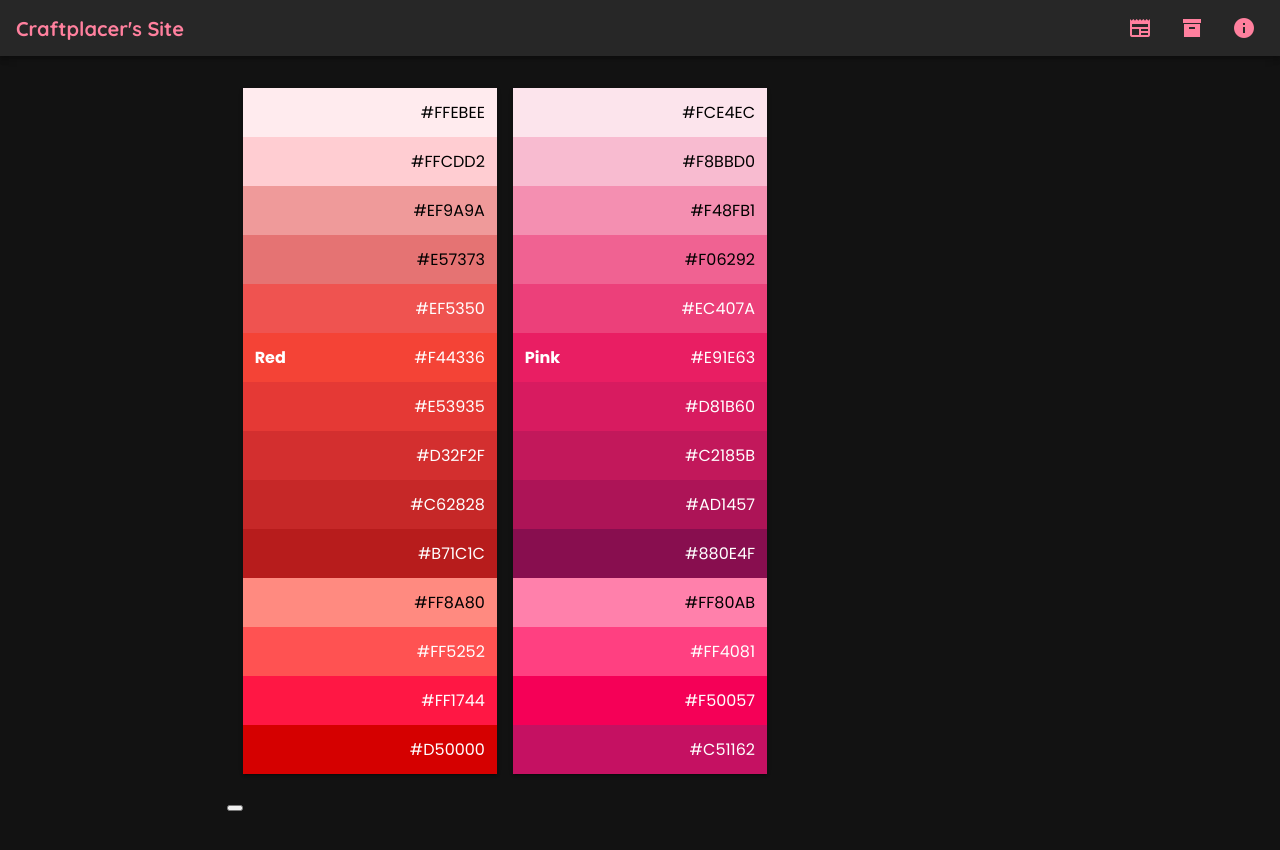
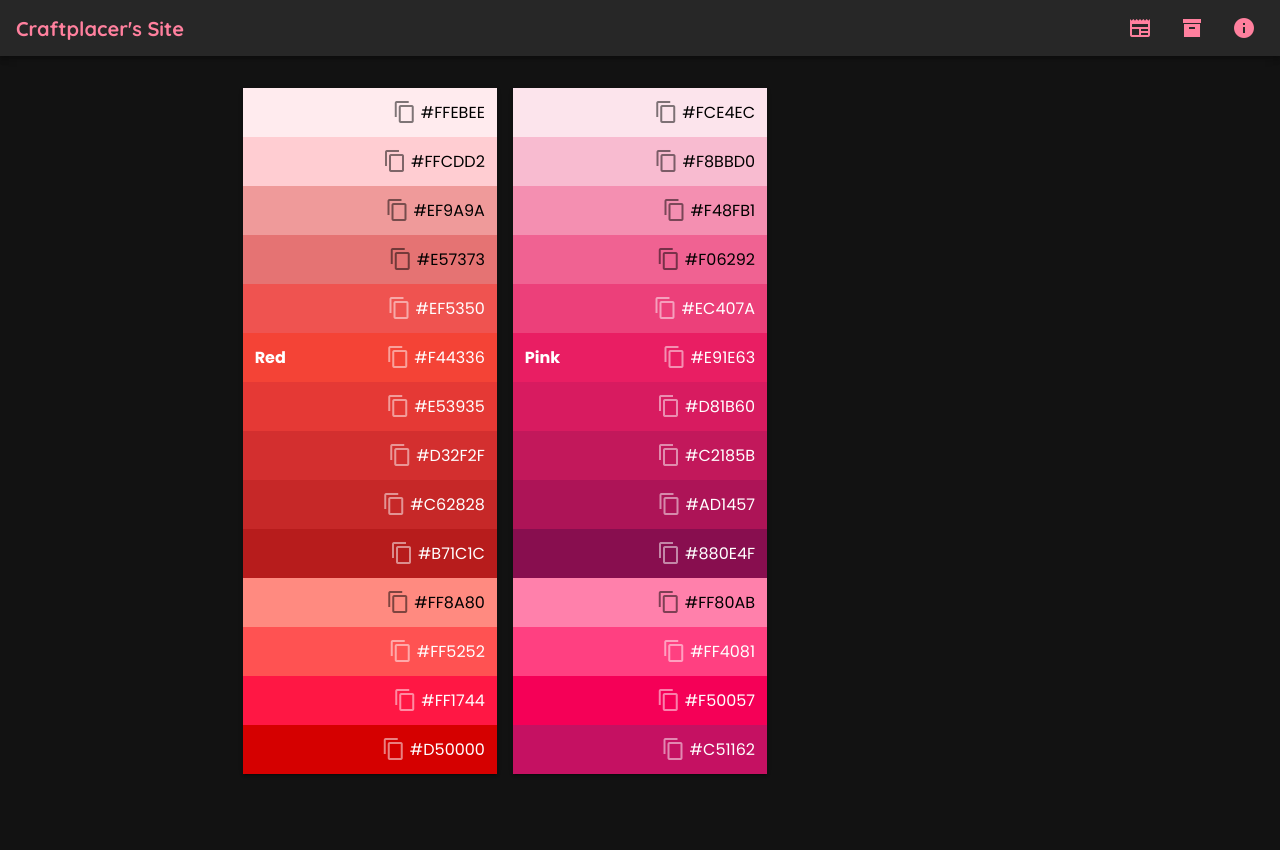
Before and after one commit to Craftplacer/craftplacer.github.io, a Jekyll site: the page built from palettes/material.html, in a window 1280 px wide. Shown: the top 850 px of the page. Built offline with Jekyll 4.4.1, drawn with Linux system fonts in a browser that asks for light colours.

Commit message:
Remove snack bar container and fix script location

```diff
--- a/_layouts/palette.html
+++ b/_layouts/palette.html
@@ -10,9 +10,4 @@ layout: optimized
 	{% endfor %}
 </div>
 
-<div id="snackbar" class="mdl-js-snackbar mdl-snackbar">
-	<div class="mdl-snackbar__text"></div>
-	<button class="mdl-snackbar__action" type="button"></button>
-</div>
-
-<script defer src="/scripts/palette.js"></script>
+<script defer src="/assets/scripts/palette.js"></script>
```
